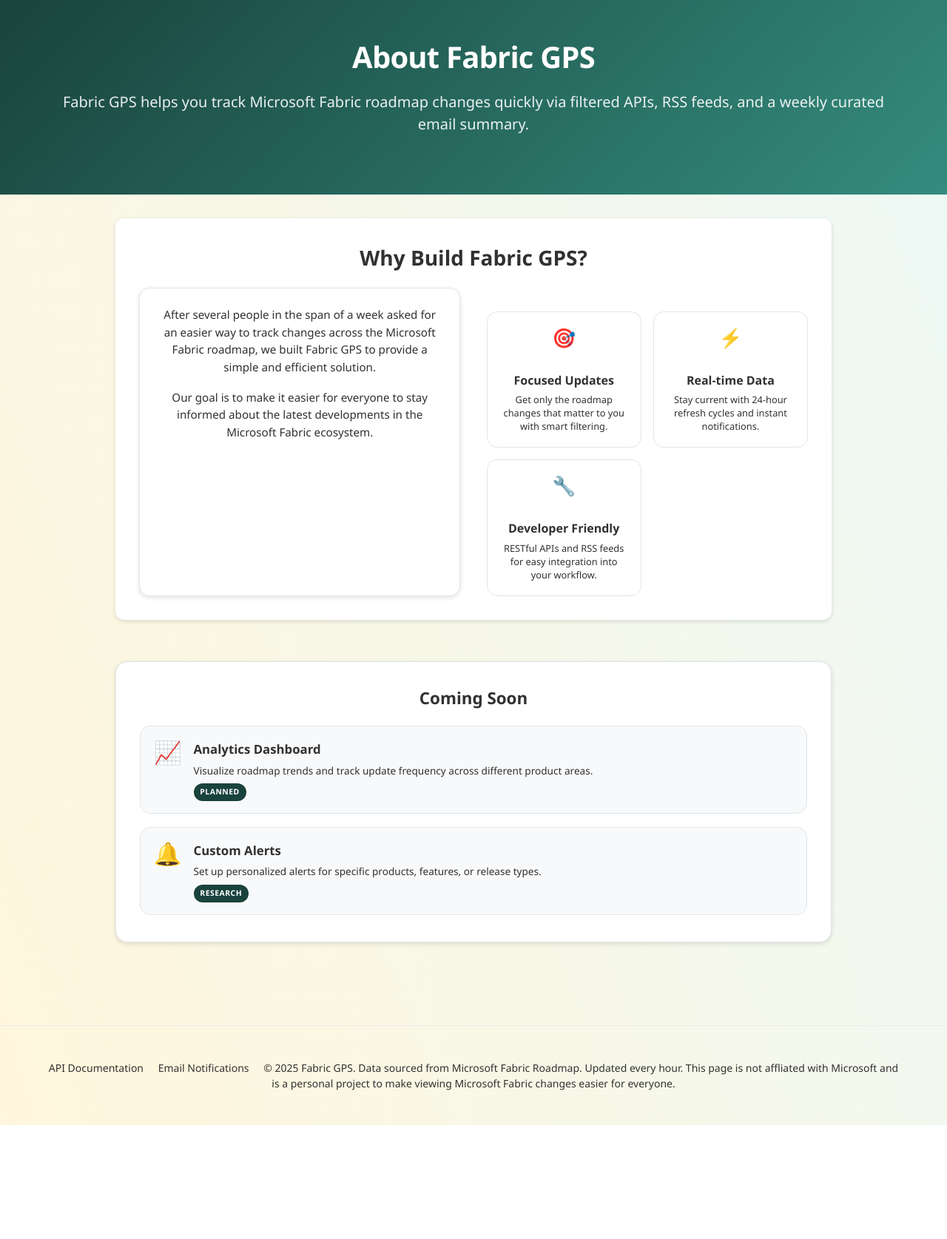
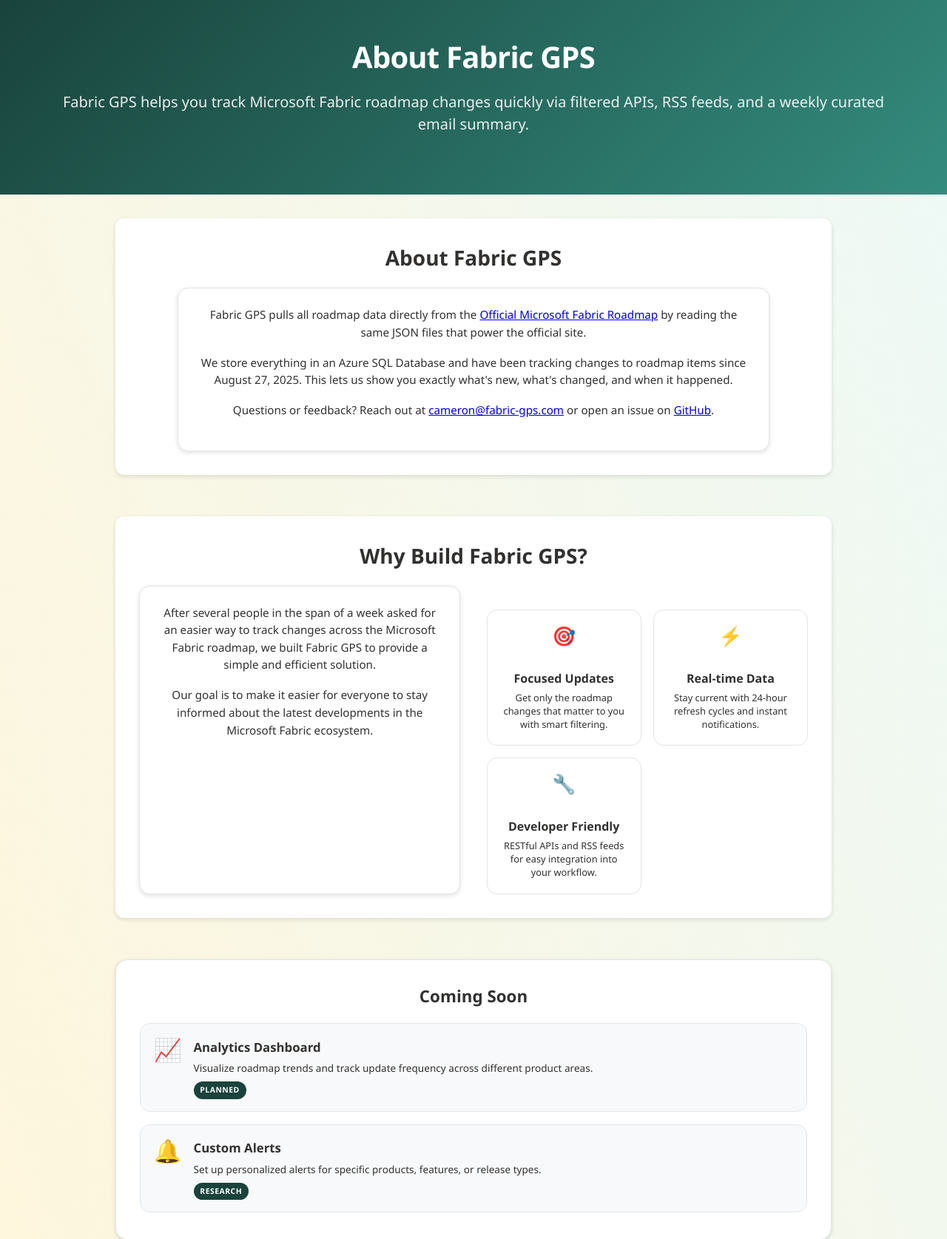
Before and after one commit to cbattlegear/fabric-roadmap-gps, a Flask app: page /about in a window 1280 px wide. Shown: the part 118-1793 px from the top of the page at 74% size. Before the commit the page ends 1639 px from the top, so only its background shows below. Run offline with Flask 3, Linux system fonts and the light colour scheme; some libraries are stand-ins or nearby versions.

Commit message:
About Page Source Addition

```diff
--- a/templates/about.html
+++ b/templates/about.html
@@ -35,6 +35,28 @@ Fabric GPS helps you track Microsoft Fabric roadmap changes quickly via filtered
 {% block content %}
 
       <section class="features-section">
+        <div class="why-build-section">
+          <h2 class="section-title">About Fabric GPS</h2>
+          <div class="why-build-content">
+            <div class="why-build-story">
+              <p class="story-text">
+                Fabric GPS pulls all roadmap data directly from the
+                <a href="https://roadmap.fabric.microsoft.com/" target="_blank">Official Microsoft Fabric Roadmap</a>
+                by reading the same JSON files that power the official site.
+              </p>
+              <p class="story-text">
+                We store everything in an Azure SQL Database and have been tracking changes to roadmap items since August 27, 2025.
+                This lets us show you exactly what's new, what's changed, and when it happened.
+              </p>
+              <p class="story-text">
+                Questions or feedback? Reach out at
+                <a href="mailto:cameron@fabric-gps.com">cameron@fabric-gps.com</a>
+                or open an issue on
+                <a href="https://github.com/cbattlegear/fabric-roadmap-gps/issues" target="_blank">GitHub</a>.
+              </p>
+            </div>
+          </div>
+        </div>
         <div class="why-build-section">
           <h2 class="section-title">Why Build Fabric GPS?</h2>
           <div class="why-build-content">
```
